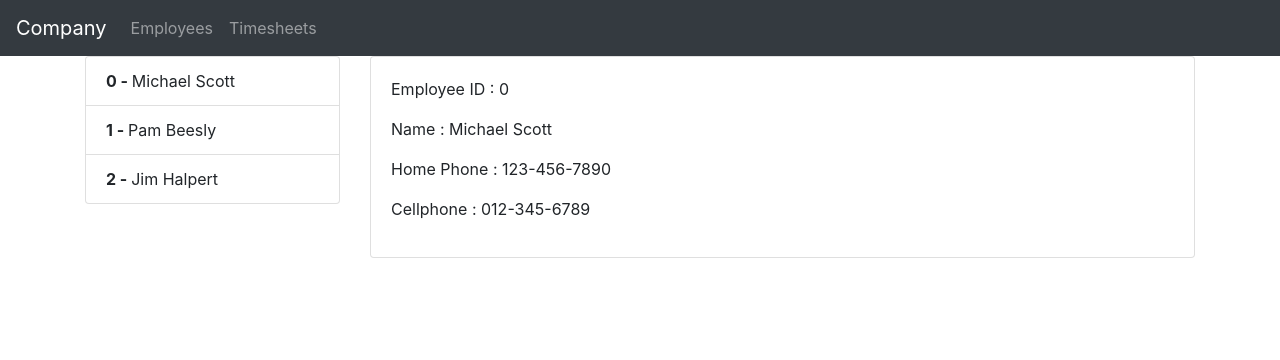
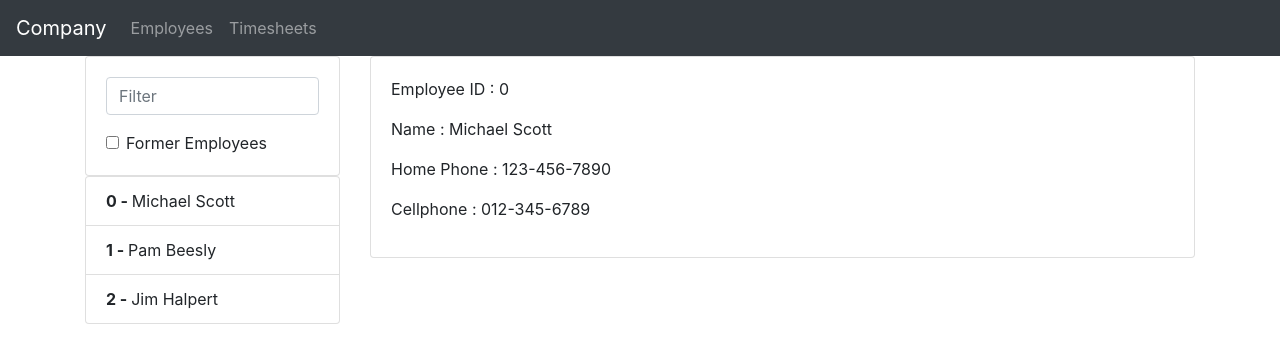
Before and after one commit to ChagnonSebastien/timesheets, a React (Create React App) app: page / in a window 1280 px wide. Shown: the top 360 px of the page. Built offline with nearby package versions, Linux system fonts and the light colour scheme.

Commit message:
Added a filter to the employee List

```diff
--- a/src/App.js
+++ b/src/App.js
@@ -1,8 +1,8 @@
-import React, { useState, Fragment } from 'react';
+import React, { useState, useCallback, Fragment } from 'react';
 import Employee from './Employee';
 import EmployeeInfo from './EmployeeInfo';
 
-import {Row, Col, Navbar, Container, Nav, ListGroup} from 'react-bootstrap';
+import {Row, Col, Navbar, Container, Nav, ListGroup, Card, Form} from 'react-bootstrap';
 
 const App = ({title}) => {
 
@@ -11,6 +11,23 @@ const App = ({title}) => {
     {employeeID: 1, firstName: "Pam", lastName: "Beesly", phoneNumber: "123-456-7890", cellphoneNumber: "012-345-6789"},
     {employeeID: 2, firstName: "Jim", lastName: "Halpert", phoneNumber: "123-456-7890", cellphoneNumber: "012-345-6789"},
   ]);
+
+  const [employeeFilter, setEmployeeFilter] = useState({
+    filter: "",
+    formerEmployees: false
+  });
+
+  const filterChangedHandle = useCallback(event => {
+    const newFilter = {...employeeFilter}
+    newFilter.filter = event.target.value;
+    setEmployeeFilter(newFilter);
+  }, [employeeFilter]);
+
+  const formerEmployeesChangedHandle = useCallback(event => {
+    const newFilter = {...employeeFilter}
+    newFilter.formerEmployees = event.target.checked;
+    setEmployeeFilter(newFilter);
+  }, [employeeFilter]);
 
   return (
     <Fragment>
@@ -27,15 +44,46 @@ const App = ({title}) => {
       <Container>
         <Row>
           <Col xs={12} sm={12} md={5} lg={4} xl={3}>
+            <Row>
+              <Col>
+                <Card>
+                  <Card.Body>
+                    <Form>
+
+                      <Form.Group controlId="employeeFilter">
+                        <Form.Control type="text" placeholder="Filter" onChange={filterChangedHandle} value={employeeFilter.filter} />
+                      </Form.Group>
+
+                      <Form.Group controlId="formerEmployeeFilter" style={{marginBottom: 0}}>
+                        <Form.Check type="checkbox" label="Former Employees" onClick={formerEmployeesChangedHandle} value={employeeFilter.filter} />
+                      </Form.Group>
+
+                    </Form>
+                  </Card.Body>
+                </Card>
+              </Col>
+            </Row>
+            <Row>
+              <Col>
                 <ListGroup as="ul">
                   {
-                employees.map(employee => (
+                    employees
+                      .filter(employee => {
+                        if (!employeeFilter.formerEmployees && employee.formerEmployee) return false;
+
+                        return employee.firstName.toLowerCase().includes(employeeFilter.filter.toLowerCase()) ||
+                          employee.lastName.toLowerCase().includes(employeeFilter.filter.toLowerCase()) ||
+                          employee.employeeID.toString().includes(employeeFilter.filter);
+                      })
+                      .map(employee => (
                         <ListGroup.Item as="li">
                           <Employee employeeID={employee.employeeID} firstName={employee.firstName} lastName={employee.lastName}/>
                         </ListGroup.Item>
                       ))
                   }
                 </ListGroup>
+              </Col>
+            </Row>
           </Col>
           <Col>
             <EmployeeInfo {...employees[0]}/>
```
Lines whose indentation alone changed are shown as unchanged.
